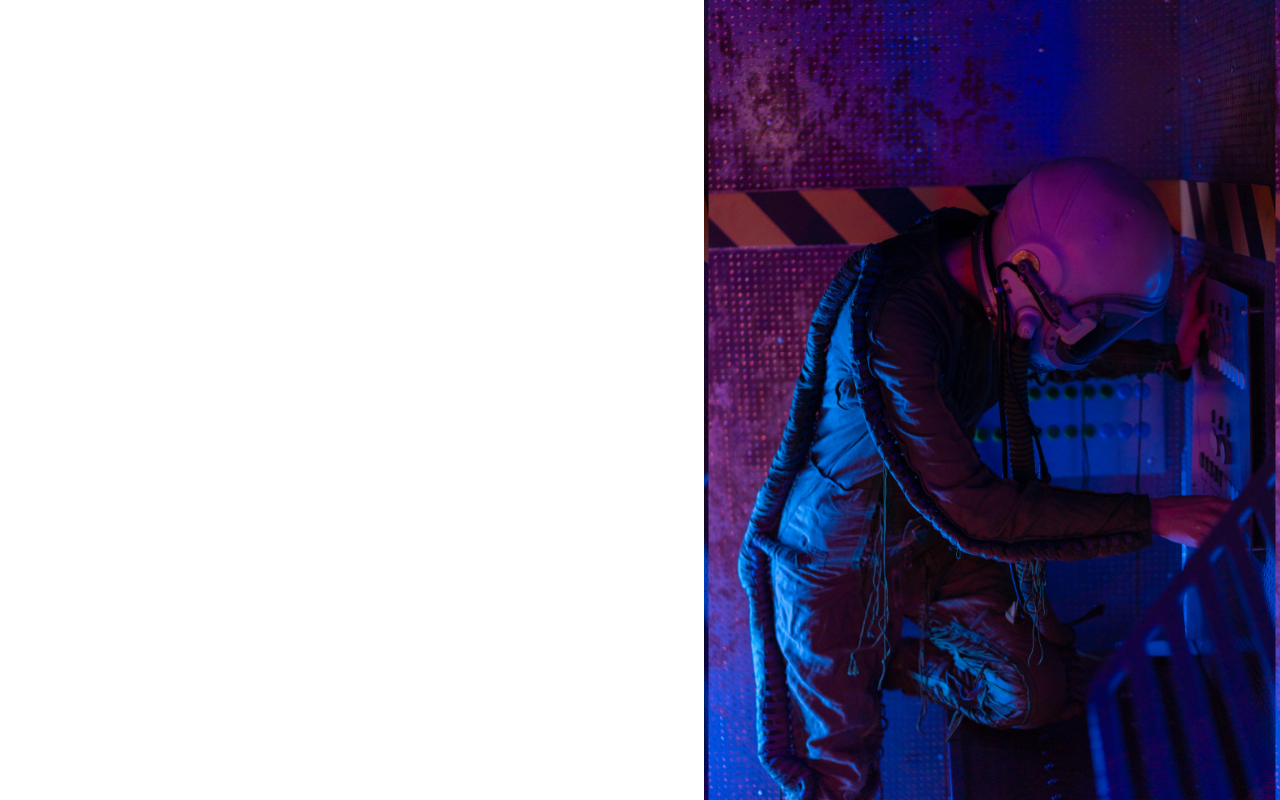
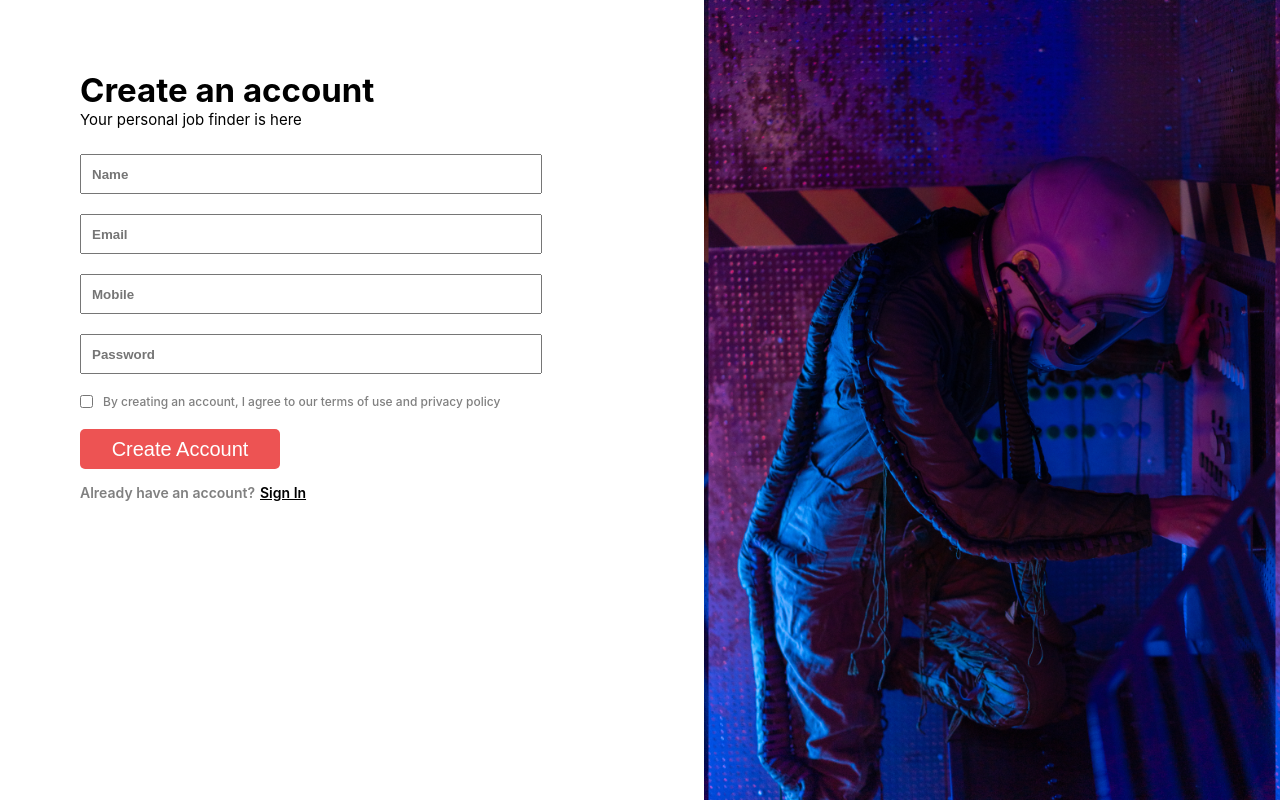
Before and after one commit to ashaydharmik/Job-portal, a React (Create React App) app in the folder frontend/: page / in a window 1280 px wide. Built offline with nearby package versions, Linux system fonts and the light colour scheme.

Commit message:
added register and login page

```diff
--- a/frontend/src/components/Login/Login.js
+++ b/frontend/src/components/Login/Login.js
@@ -4,7 +4,7 @@ import { useNavigate } from 'react-router-dom'
 
 const Login = () => {
   const navigate = useNavigate();
-  const initialValue = {username:"",email:"",mobile:"",password:""}
+  const initialValue = {email:"",password:""}
   const [formData, setFormData] = useState(initialValue)
 
   const changeHandler=(e)=>{
@@ -35,8 +35,8 @@ const Login = () => {
           <div className='form-container'>
           <form onSubmit={handleSubmit}>
               <div className='info'>
-              <input type='text' name='email' placeholder='Email' value={formData.email} onChange={changeHandler}  required/>
-              <input type='text' name='password' placeholder='Password' value={formData.password} onChange={changeHandler} required/>
+              <input type='email' name='email' placeholder='Email' value={formData.email} onChange={changeHandler}  required/>
+              <input type='password' name='password' placeholder='Password' value={formData.password} onChange={changeHandler} required/>
               </div>
 
               <div className="buttons">
--- a/frontend/src/components/Login/login.scss
+++ b/frontend/src/components/Login/login.scss
@@ -43,9 +43,7 @@
               height: 4rem;
               font-weight: 600;
               padding-left: 1rem;
-              &::placeholder {
-                padding-left: 1rem;
-              }
+
             }
           }
           .checkbox {
--- a/frontend/src/components/Register/Register.js
+++ b/frontend/src/components/Register/Register.js
@@ -1,21 +1,99 @@
-import React from 'react'
-import "./register.scss"
-
-
+import React, { useState } from "react";
+import "./register.scss";
+import { useNavigate } from "react-router-dom";
 
 const Register = () => {
+  const navigate = useNavigate();
+  const initialValue = { username: "", email: "", mobile: "", password: "" };
+  const [formData, setFormData] = useState(initialValue);
+
+  const changeHandler = (e) => {
+    const { name, value } = e.target;
+
+    setFormData({
+      ...formData,
+      [name]: value,
+    });
+  };
+
+  const handleSubmit = (e) => {
+    e.preventDefault();
+    console.log("form submitted");
+  };
+
+  const handleClick = () => {
+    navigate("/login");
+  };
   return (
-    <section className='register-container'>
-      <div className='left'>
-      <div className='left-content'>
-        <h1></h1>
-        <p></p>
+    <section className="register-container">
+      <div className="left">
+        <div className="left-content">
+          <div className="left-heading">
+            <h1>Create an account</h1>
+            <p>Your personal job finder is here</p>
+          </div>
+          <div className="form-container">
+            <form onSubmit={handleSubmit}>
+              <div className="info">
+                <input
+                  type="text"
+                  name="username"
+                  placeholder="Name"
+                  value={formData.name}
+                  onChange={changeHandler}
+                  required
+                />
+                <input
+                  type="text"
+                  name="email"
+                  placeholder="Email"
+                  value={formData.email}
+                  onChange={changeHandler}
+                  required
+                />
+                <input
+                  type="text"
+                  name="mobile"
+                  placeholder="Mobile"
+                  value={formData.mobile}
+                  onChange={changeHandler}
+                  required
+                />
+                <input
+                  type="password"
+                  name="password"
+                  placeholder="Password"
+                  value={formData.password}
+                  onChange={changeHandler}
+                  required
+                />
+              </div>
+              <div className="checkbox">
+                <input type="checkbox" name="checkbox" required />
+                <span>
+                  By creating an account, I agree to our terms of use and
+                  privacy policy
+                </span>
+              </div>
+              <div className="buttons">
+                <button type="submit">Create Account</button>
+              </div>
+            </form>
+          </div>
+
+          <div className="content">
+            <p>
+              Already have an account?
+              <a href="#" onClick={handleClick}>
+                Sign In
+              </a>
+            </p>
+          </div>
+        </div>
       </div>
-      </div>
-      <div className='right'>
-      </div>
+      <div className="right"></div>
     </section>
-  )
-}
+  );
+};
 
-export default Register
+export default Register;
--- a/frontend/src/components/Register/register.scss
+++ b/frontend/src/components/Register/register.scss
@@ -43,9 +43,8 @@
               width: 110%;
               height: 4rem;
               font-weight: 600;
-              &::placeholder {
-                padding-left: 1rem;
-              }
+              padding-left: 1rem;
+
             }
           }
           .checkbox {
```
